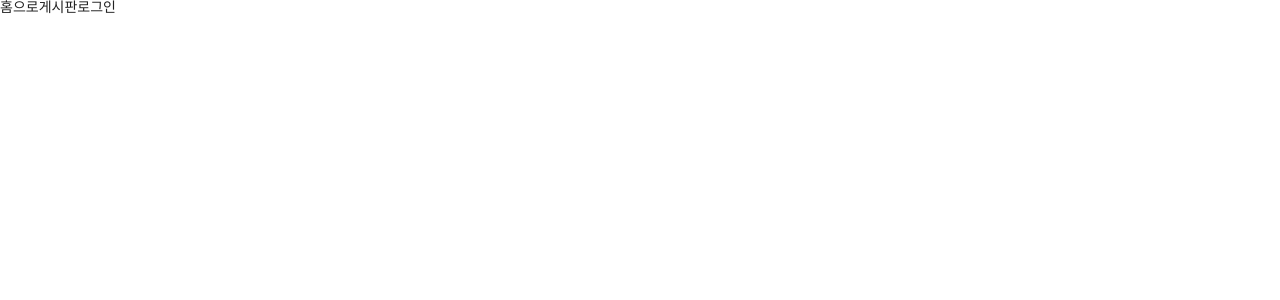
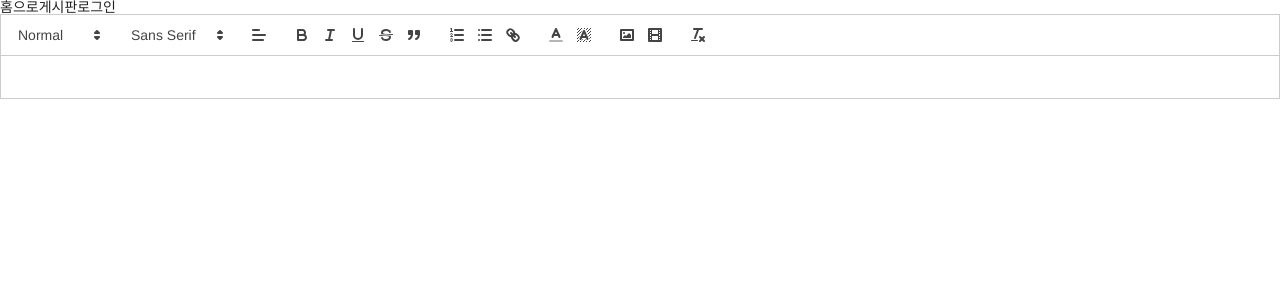
Before and after one commit to tiatiahwang/simple-board, a React (Create React App) app in the folder client/: page /board/new in a window 1280 px wide. Before the commit this address had no page. Shown: the top 300 px of the page. Built offline with nearby package versions, Linux system fonts and the light colour scheme.

Commit message:
react-quill 에디터 설치 및 기본 설정

```diff
--- a/client/package.json
+++ b/client/package.json
@@ -11,6 +11,7 @@
     "react": "^18.2.0",
     "react-dom": "^18.2.0",
     "react-hook-form": "^7.43.1",
+    "react-quill": "^2.0.0",
     "react-router-dom": "^6.8.1",
     "react-scripts": "5.0.1",
     "styled-components": "^5.3.6",
--- a/client/src/Pages/Board.js
+++ /dev/null
@@ -1,5 +0,0 @@
-const Board = () => {
-  return <div>Board</div>;
-};
-
-export default Board;
--- /dev/null
+++ b/client/src/Pages/board/BoardList.js
@@ -0,0 +1,11 @@
+import { Link } from 'react-router-dom';
+
+const BoardList = () => {
+  return (
+    <div>
+      게시판<Link to='/board/new'>글쓰기</Link>
+    </div>
+  );
+};
+
+export default BoardList;
--- /dev/null
+++ b/client/src/Pages/board/NewBoard.js
@@ -0,0 +1,72 @@
+import ReactQuill from 'react-quill';
+import 'react-quill/dist/quill.snow.css';
+
+const modules = {
+  toolbar: {
+    container: [
+      [{ header: [1, 2, 3, 4, 5, 6, false] }],
+      [{ font: [] }],
+      [{ align: [] }],
+      ['bold', 'italic', 'underline', 'strike', 'blockquote'],
+      [{ list: 'ordered' }, { list: 'bullet' }, 'link'],
+      [
+        {
+          color: [
+            '#000000',
+            '#e60000',
+            '#ff9900',
+            '#ffff00',
+            '#008a00',
+            '#0066cc',
+            '#9933ff',
+            '#ffffff',
+            '#facccc',
+            '#ffebcc',
+            '#ffffcc',
+            '#cce8cc',
+            '#cce0f5',
+            '#ebd6ff',
+            '#bbbbbb',
+            '#f06666',
+            '#ffc266',
+            '#ffff66',
+            '#66b966',
+            '#66a3e0',
+            '#c285ff',
+            '#888888',
+            '#a10000',
+            '#b26b00',
+            '#b2b200',
+            '#006100',
+            '#0047b2',
+            '#6b24b2',
+            '#444444',
+            '#5c0000',
+            '#663d00',
+            '#666600',
+            '#003700',
+            '#002966',
+            '#3d1466',
+            'custom-color',
+          ],
+        },
+        { background: [] },
+      ],
+      ['image', 'video'],
+      ['clean'],
+    ],
+  },
+};
+
+const NewBoard = () => {
+  const onChangeContents = (contents) => {
+    console.log(contents);
+  };
+  return (
+    <div>
+      <ReactQuill onChange={onChangeContents} modules={modules} />
+    </div>
+  );
+};
+
+export default NewBoard;
--- a/client/src/Router.js
+++ b/client/src/Router.js
@@ -1,6 +1,7 @@
 import { BrowserRouter, Routes, Route } from 'react-router-dom';
 import Header from './Components/Header';
-import Board from './Pages/Board';
+import BoardList from './Pages/board/BoardList';
+import NewBoard from './Pages/board/NewBoard';
 import Home from './Pages/Home';
 import LogIn from './Pages/LogIn';
 import SignUp from './Pages/SignUp';
@@ -13,7 +14,8 @@
         <Route path='/' element={<Home />} />
         <Route path='/signin' element={<LogIn />} />
         <Route path='/signup' element={<SignUp />} />
-        <Route path='/board' element={<Board />} />
+        <Route path='/board' element={<BoardList />} />
+        <Route path='/board/new' element={<NewBoard />} />
       </Routes>
     </BrowserRouter>
   );
```
Also changed, not shown: 1 other file (tests, documents, lock files or other folders).
